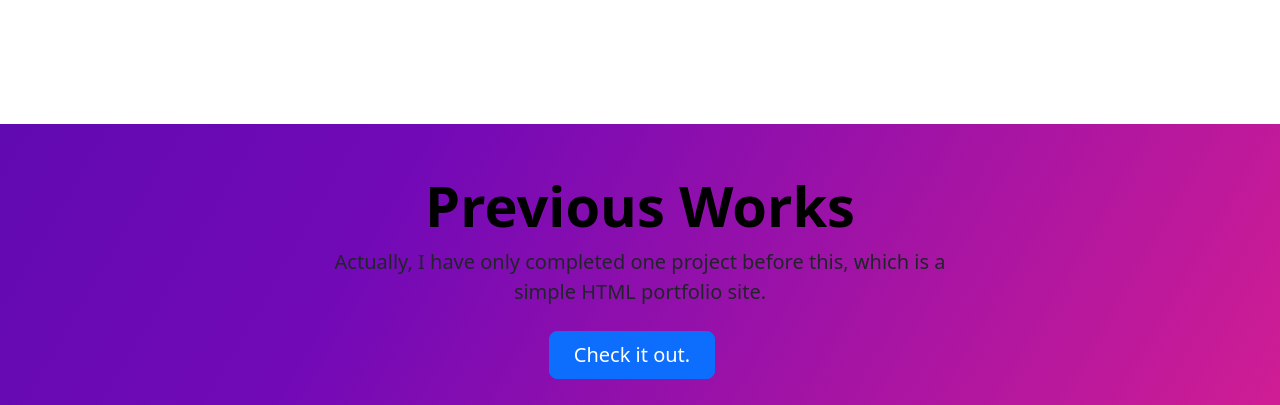
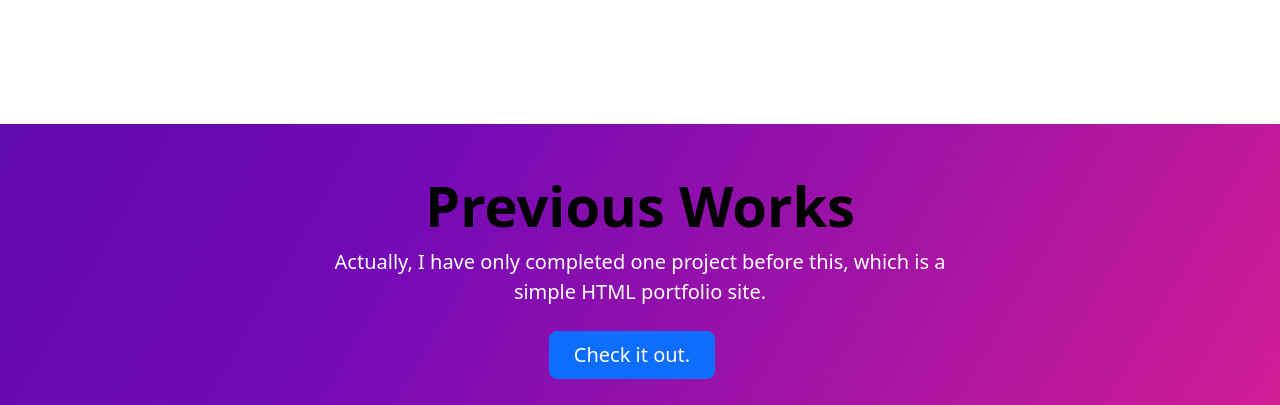
Before and after one commit to Sayandipdey/Sayandip-portfolio-2a, a plain HTML site: page index.html in a window 1280 px wide. Shown: the part 1880-2285 px from the top of the page. Drawn offline with nearby package versions, Linux system fonts and the light colour scheme.

Commit message:
Update index.html

```diff
--- a/index.html
+++ b/index.html
@@ -94,7 +94,8 @@
     <div class="px-4 pt-5 my-5 text-center border-bottom">
       <h1 class="display-4 fw-bold text-body-emphasis">Previous Works</h1>
       <div class="col-lg-6 mx-auto">
-        <p class="lead mb-4">Actually, I have only completed one project before this, which is a simple HTML portfolio site.</p>
+        <p class="lead mb-4" style="color: white;">Actually, I have only completed one project before this, which is a simple HTML portfolio site.</p>
+
         <div class="d-grid gap-2 d-sm-flex justify-content-sm-center mb-5">
           <a href="https://sayandipdey.github.io/Sayandip-portfoli/" target="_blank" rel="noopener noreferrer">
             <button type="button" class="btn btn-primary btn-lg px-4 me-sm-3">Check it out.</button>
```
